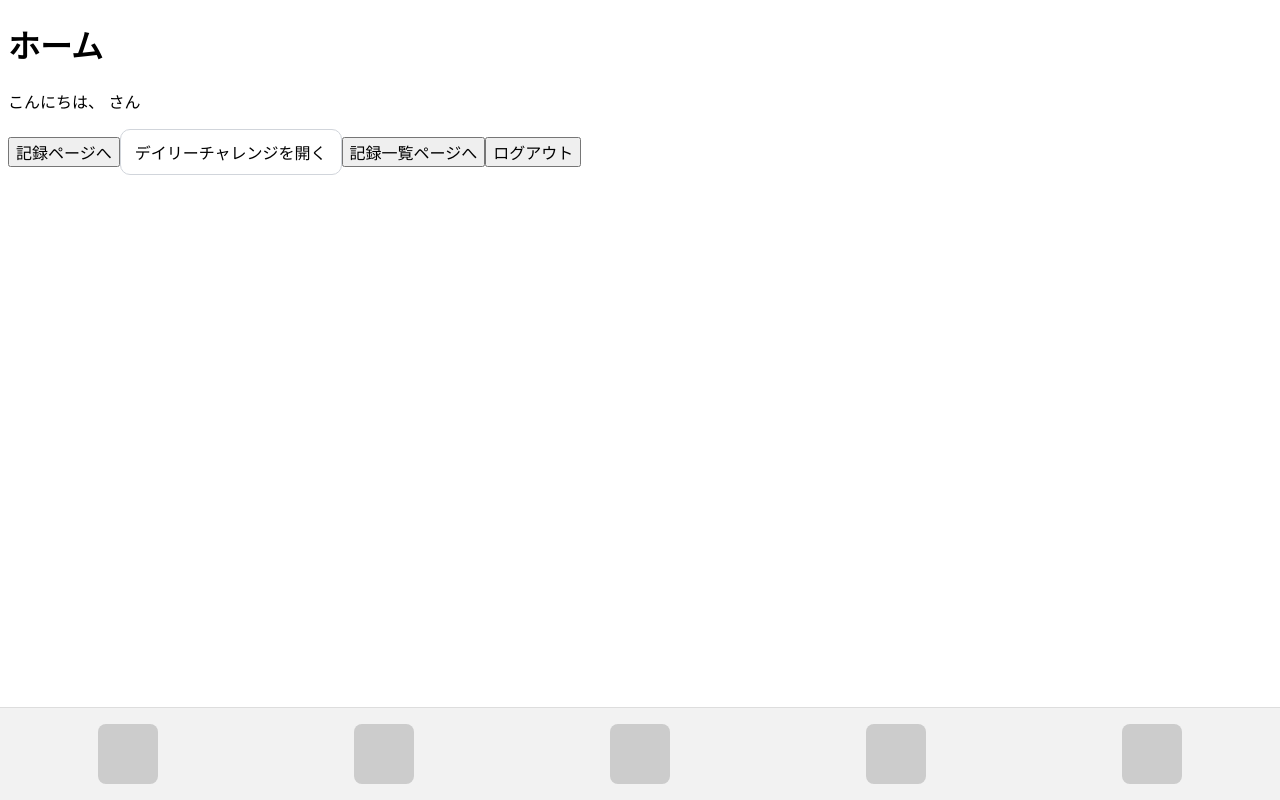
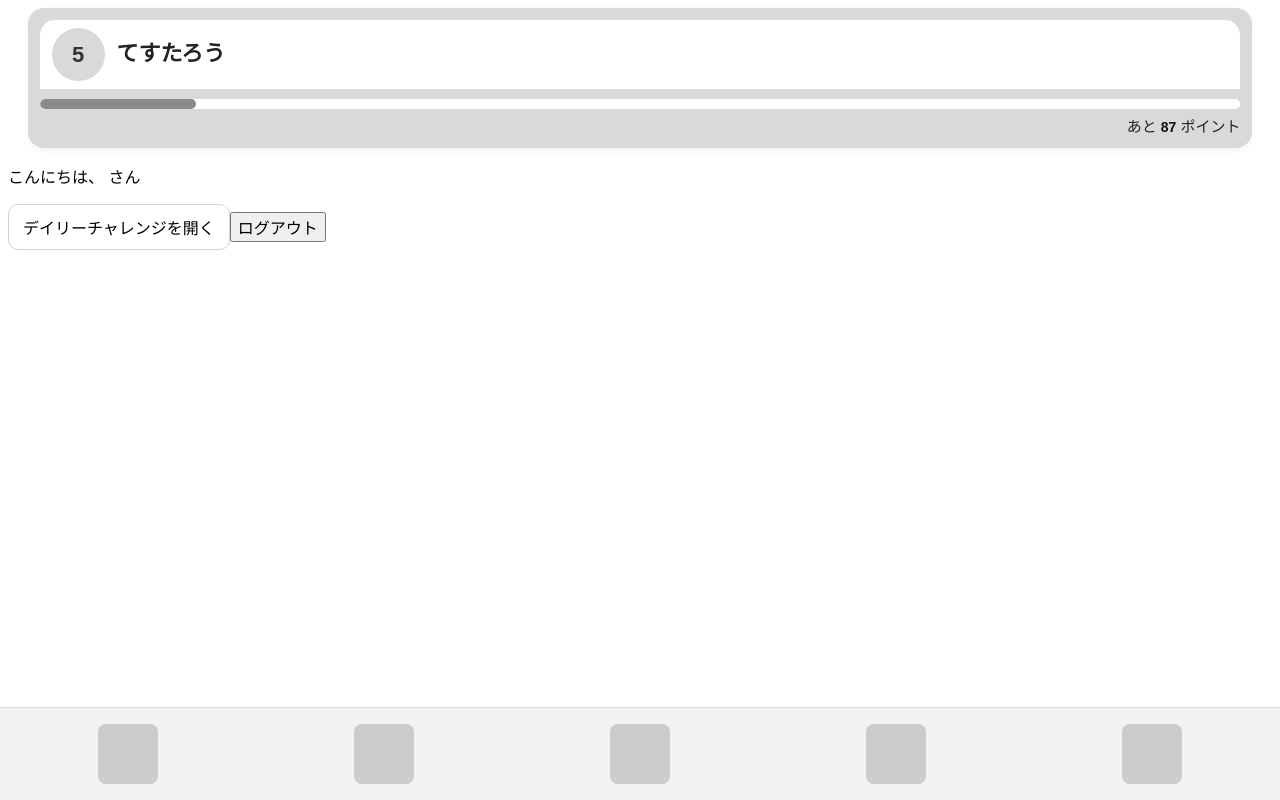
Before and after one commit to OkadaMiki/tokufuku, a Next.js app: page /home in a window 1280 px wide. Built offline with nearby package versions, Linux system fonts and the light colour scheme; no server answers; the database is empty; sample sign-in values are in the browser's storage; a web font is replaced by a local one.

Commit message:
作成：トップページのレベルゲージ

```diff
--- a/src/app/home/page.tsx
+++ b/src/app/home/page.tsx
@@ -9,8 +9,8 @@ import LoadingMessage from "@/components/LoadingMessage";
 import PrimaryButton from "@/components/PrimaryButton";
 import FooterNav from '@/components/FooterNav';
 import DailyChallengeModal from '@/components/DailyChallengeModal';
+import LevelGauge from '@/components/LevelGauge';
 import { useAuthGuard } from "@/hooks/useAuthGuard";
-
 
 export default function HomePage() {
     const router = useRouter();
@@ -28,15 +28,17 @@ export default function HomePage() {
 
     return (
         <div className="flex flex-col items-center justify-center h-screen space-y-6">
-            <h1 className="text-2xl font-bold">ホーム</h1>
-            <p>こんにちは、{user?.username} さん</p>
-
             <div className="flex space-x-4">
-                <PrimaryButton
+                <LevelGauge level={5} name={'てすたろう'} value={13}
+                // ↑コーディング用テストデータ
+                />
+                {/* <PrimaryButton
                     text="記録ページへ"
                     onClick={() => router.push('/record')}
                     color="green"
-                />
+                    /> */}
+
+                <p>こんにちは、{user?.username} さん</p>
 
                 <button
                     onClick={() => setOpen(true)}
@@ -55,11 +57,11 @@ export default function HomePage() {
                     onGoRecord={() => router.push('/record')}
                     state={{ completed: { feed: false, omikuji: true, record: false } }}
                 />
-                <PrimaryButton
+                {/* <PrimaryButton
                     text="記録一覧ページへ"
                     onClick={() => router.push('/list')}
                     color="green"
-                />
+                /> */}
                 <PrimaryButton
                     text="ログアウト"
                     onClick={handleLogout}
--- a/src/components/Gauge.tsx
+++ /dev/null
@@ -1,6 +0,0 @@
-type Props = { value: number; max: number };
-
-export default function Gauge({ value, max = 100 }: Props) {
-    // 一旦レベル更新数値を100としている
-    const percent = Math.min(100, Math.round((value / max) * 100));
-}
--- /dev/null
+++ b/src/components/LevelGauge.module.css
@@ -0,0 +1,77 @@
+.levelGauge {
+    width: 95%;
+    margin: 0 auto;
+    padding: 12px;
+    background: #d9d9d9;
+    border-radius: 16px;
+    box-shadow: 0 2px 6px rgba(0, 0, 0, 0.06);
+}
+
+.nameTag {
+    display: flex;
+    align-items: center;
+    gap: 12px;
+    padding: 8px 12px;
+    background: #ffffff;
+    border-radius: 15px 15px 0 0;
+}
+
+.levelBadge {
+    flex: 0 0 auto;
+    width: 53px;
+    height: 53px;
+    display: grid;
+    place-items: center;
+    background: #d9d9d9;
+    border-radius: 9999px;
+}
+
+.levelNum {
+    font-size: 22px;
+    font-weight: 700;
+    line-height: 1;
+    color: #333333;
+}
+
+.name {
+    margin: 0;
+    font-size: 22px;
+    font-weight: 700;
+    line-height: 1.2;
+    color: #222222;
+    overflow: hidden;
+    white-space: nowrap;
+    text-overflow: ellipsis;
+}
+
+.progress {
+    margin-top: 10px;
+    width: 100%;
+    height: 10px;
+    background: #ffffff;
+    border-radius: 9999px;
+    overflow: hidden;
+}
+
+.progressFill {
+    display: block;
+    height: 100%;
+    background: #8a8a8a;
+    border-radius: 9999px;
+    transition: width 200ms ease;
+}
+
+.caption {
+    margin: 6px 0 0;
+    text-align: right;
+    font-size: 15px;
+    font-weight: 500;
+    color: #222222;
+}
+
+.pointNum {
+    margin: 0 4px;
+    font-weight: 700;
+    font-size: 14px;
+    color: #111111;
+}
--- /dev/null
+++ b/src/components/LevelGauge.tsx
@@ -0,0 +1,50 @@
+import styles from "./LevelGauge.module.css";
+
+type Props = {
+    level: number;
+    name: string;
+    value: number;   // 現在の経験値
+    max?: number;    // レベルアップに必要な値（既定 100）
+    // ?はあってもなくてもいい。
+};
+
+
+
+export default function LevelGauge({ level, name, value, max = 100 }: Props) {
+    const clampedNow = Math.max(0, Math.min(value, max));
+    const percent = max <= 0 ? 100 : Math.round((clampedNow / max) * 100);
+    const remain = Math.max(0, max - clampedNow);
+
+    return (
+        <div className={styles.levelGauge}>
+            <div className={styles.nameTag}>
+                <div className={styles.levelBadge} aria-label={`レベル ${level}`}>
+                    <span className={styles.levelNum}>{level}</span>
+                </div>
+                <h2 className={styles.name} title={name}>{name}</h2>
+            </div>
+
+            <div
+                className={styles.progress}
+                role="progressbar"
+                aria-label="つぎのレベルアップまでの進捗"
+                aria-valuenow={clampedNow}
+                aria-valuemin={0}
+                aria-valuemax={max <= 0 ? 1 : max}
+            >
+                <span
+                    className={styles.progressFill}
+                    style={{ width: `${percent}%` }}
+                />
+            </div>
+
+            <p className={styles.caption}>
+                あと
+                <strong className={styles.pointNum}>
+                    {remain.toLocaleString()}
+                </strong>
+                ポイント
+            </p>
+        </div>
+    )
+}
```
Also changed, not shown: 1 other file (tests, documents, lock files or other folders).
